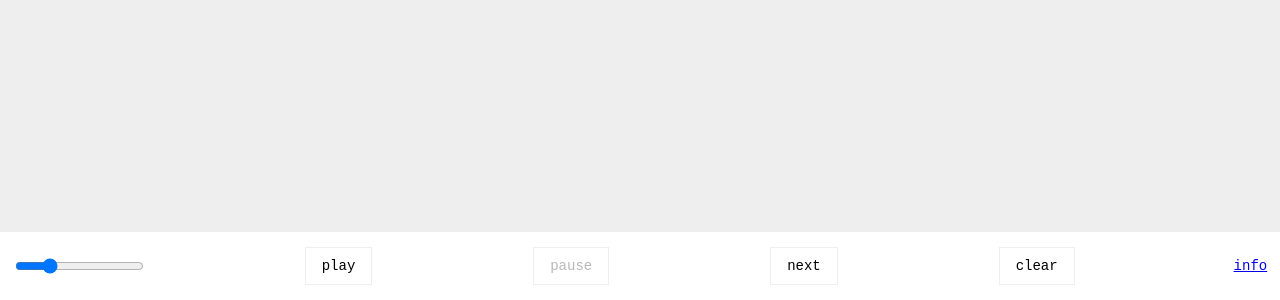
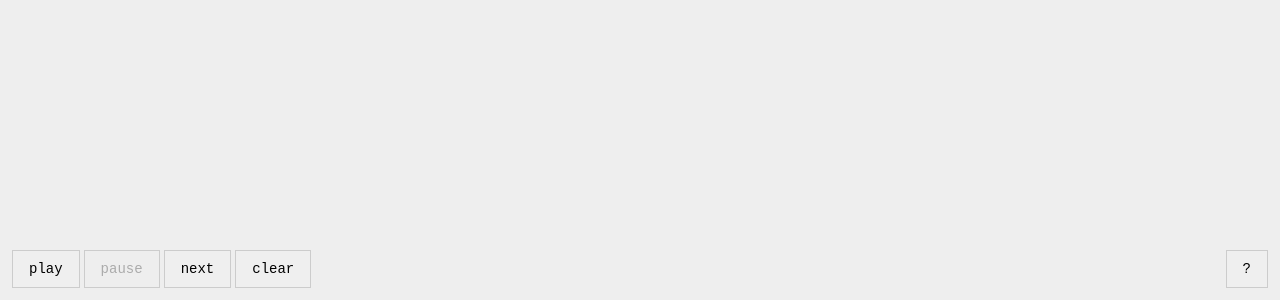
Before and after one commit to FranckErnewein/game-of-life, a React (Create React App) app: page / in a window 1280 px wide. Shown: the part 500-800 px from the top of the page. Built offline with nearby package versions, Linux system fonts and the light colour scheme; the HTML template or start-up script is replaced by a standard one.

Commit message:
feat(Panel): add infos/about

```diff
--- a/package.json
+++ b/package.json
@@ -4,7 +4,7 @@
   "private": true,
   "dependencies": {
     "@testing-library/jest-dom": "^4.2.4",
-    "@testing-library/react": "^9.3.2",
+    "@testing-library/react": "^10.0.3",
     "@testing-library/user-event": "^7.1.2",
     "@types/jest": "^25.2.1",
     "react": "^16.13.1",
--- a/src/App.tsx
+++ b/src/App.tsx
@@ -2,25 +2,55 @@ import React, { useState, useEffect, ChangeEvent } from "react";
 import styled from "styled-components";
 import createGame, { CellInterface } from "./game";
 import PlayGround from "./components/PlayGround";
+import Infos from "./components/panel/Infos";
+import About from "./components/panel/About";
+import Title from "./components/panel/Title";
+import Section from "./components/panel/Section";
+
+const spacing = 10;
+const panelHeight = 150;
+
+const Panel = styled.section`
+  position: fixed;
+  z-index: 10;
+  width: 100%;
+  box-sizing: border-box;
+  bottom: 0;
+  left: 0;
+  font-family: monospace;
+`;
 
 const Controls = styled.nav`
-  position: fixed;
-  z-index: 10;
-  width: 98%;
-  bottom: 0;
-  left: 0;
-  background: #fff;
-  font-family: monospace;
-  padding: 1%;
+  padding: ${spacing}px;
   display: flex;
-  justify-content: space-between;
   align-items: center;
   font-size: 14px;
 `;
 
+const TogglerHandler = styled.div`
+  position: absolute;
+  right: ${spacing}px;
+  bottom: ${spacing}px;
+`;
+
+const Toggler = styled.div<{ open?: boolean }>`
+  background: #fff;
+  height: ${(p) => (p.open ? panelHeight : 0)}px;
+  overflow: hidden;
+  transition: height 250ms;
+`;
+
+const More = styled.nav`
+  padding: ${spacing}px;
+  margin: ${spacing}px 0;
+  height: ${panelHeight - spacing * 2}px;
+  background: #fff;
+  display: flex;
+  justify-content: space-between;
+`;
+
 const Button = styled.button`
-  border: 1px solid #eee;
-  background: #fff;
+  border: 1px solid #ccc;
   font-family: monospace;
   margin: 2px;
   padding: 10px 16px;
@@ -37,7 +67,9 @@ const game = createGame();
 function App() {
   const [cells, setCells] = useState<CellInterface[]>(game.getAllCells());
   const [fps, setFPS] = useState<number>(8);
+  const [size, setSize] = useState<number>(5);
   const [play, setPlay] = useState<boolean>(false);
+  const [panelOpened, openPanel] = useState<boolean>(false);
 
   const toggleCell = (x: number, y: number) => {
     const c = game.get(x, y);
@@ -67,6 +99,12 @@ function App() {
       setFPS(parseInt(e.target.value, 10));
     }
   };
+  const onSize = (e: ChangeEvent<HTMLInputElement>) => {
+    if (e.target) {
+      console.log(e.target.value);
+      setSize(parseInt(e.target.value, 10));
+    }
+  };
 
   useEffect(() => {
     const interval = setInterval(() => {
@@ -84,16 +122,8 @@ function App() {
 
   return (
     <div>
+      <Panel>
         <Controls>
-        <input
-          title="speed"
-          name="fps"
-          defaultValue={fps}
-          min={1}
-          type="range"
-          max={30}
-          onChange={onSlide}
-        />
           <Button onClick={onPlay} disabled={play}>
             play
           </Button>
@@ -106,15 +136,41 @@ function App() {
           <Button onClick={onClear} disabled={play}>
             clear
           </Button>
-        <a
-          target="_blank"
-          rel="noopener noreferrer"
-          href="https://en.wikipedia.org/wiki/Conway%27s_Game_of_Life"
-        >
-          info
-        </a>
         </Controls>
-      <PlayGround cellSize={5} onCell={toggleCell} cells={cells} />
+        <Toggler open={panelOpened}>
+          <More>
+            <Section>
+              <Title>Settings</Title>
+              <input
+                title="speed"
+                name="fps"
+                defaultValue={fps}
+                min={1}
+                type="range"
+                max={30}
+                onChange={onSlide}
+              />
+              <input
+                title="size"
+                name="size"
+                defaultValue={size}
+                min={1}
+                type="range"
+                max={10}
+                onChange={onSize}
+              />
+            </Section>
+            <Infos />
+            <About />
+          </More>
+        </Toggler>
+        <TogglerHandler>
+          <Button onClick={() => openPanel(!panelOpened)}>
+            {panelOpened ? "-" : "?"}
+          </Button>
+        </TogglerHandler>
+      </Panel>
+      <PlayGround cellSize={size} onCell={toggleCell} cells={cells} />
     </div>
   );
 }
--- /dev/null
+++ b/src/components/panel/About.tsx
@@ -0,0 +1,26 @@
+import React from "react";
+import Email from "../Email";
+import Title from "./Title";
+import Section from "./Section";
+
+export default function About() {
+  return (
+    <Section>
+      <Title>About</Title>
+      <p>
+        source code on{" "}
+        <a
+          target="_blank"
+          rel="noopener noreferrer"
+          href="https://github.com/FranckErnewein/game-of-life"
+        >
+          Github
+        </a>
+      </p>
+      <br />
+      <p>
+        designed by <Email email="franck(dot)ernewein(at)gmail(dot)com" />
+      </p>
+    </Section>
+  );
+}
--- /dev/null
+++ b/src/components/panel/Infos.tsx
@@ -0,0 +1,25 @@
+import React from "react";
+import Email from "../Email";
+import Title from "./Title";
+import Section from "./Section";
+
+export default function Infos() {
+  return (
+    <Section>
+      <Title>Info</Title>
+      <p>
+        « The Game of Life, also known simply as Life, is a cellular automaton.
+        [...] It is Turing complete and can simulate a universal constructor or
+        any other Turing machine. »
+        <br />
+        <a
+          target="_blank"
+          rel="noopener noreferrer"
+          href="https://en.wikipedia.org/wiki/Conway%27s_Game_of_Life"
+        >
+          Read more on Wikipedia
+        </a>
+      </p>
+    </Section>
+  );
+}
--- /dev/null
+++ b/src/components/panel/Section.tsx
@@ -0,0 +1,13 @@
+import styled from "styled-components";
+
+export default styled.section`
+  padding: 0 10px;
+  width: 30%;
+  &:first-child {
+    border: 0 none;
+  }
+  p {
+    margin: 0;
+    padding: 0;
+  }
+`;
--- /dev/null
+++ b/src/components/panel/Title.tsx
@@ -0,0 +1,8 @@
+import styled from "styled-components";
+
+export default styled.h2`
+  font-size: 16px;
+  font-weight: bold;
+  margin: 0;
+  padding: 0 0 5px 0;
+`;
```
Also changed, not shown: 1 other file (tests, documents, lock files or other folders). Lines whose indentation alone changed are shown as unchanged.
